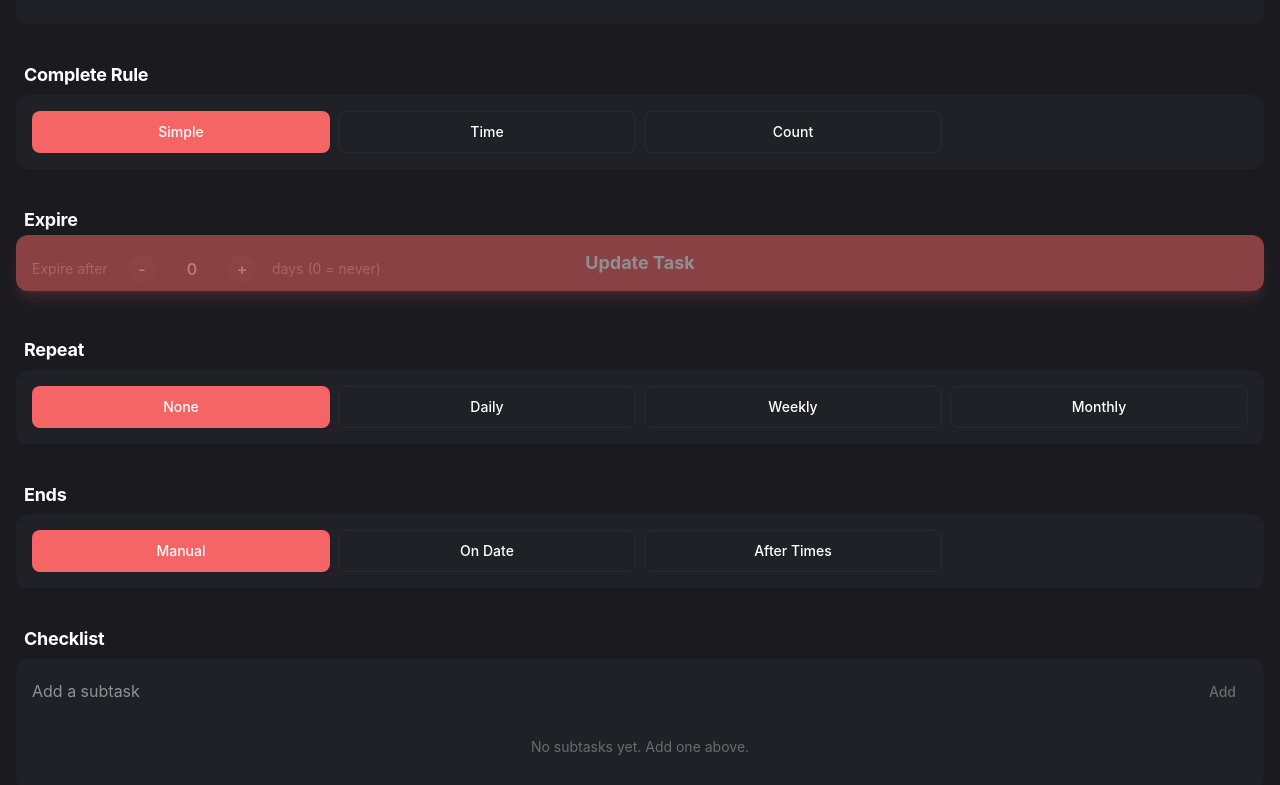
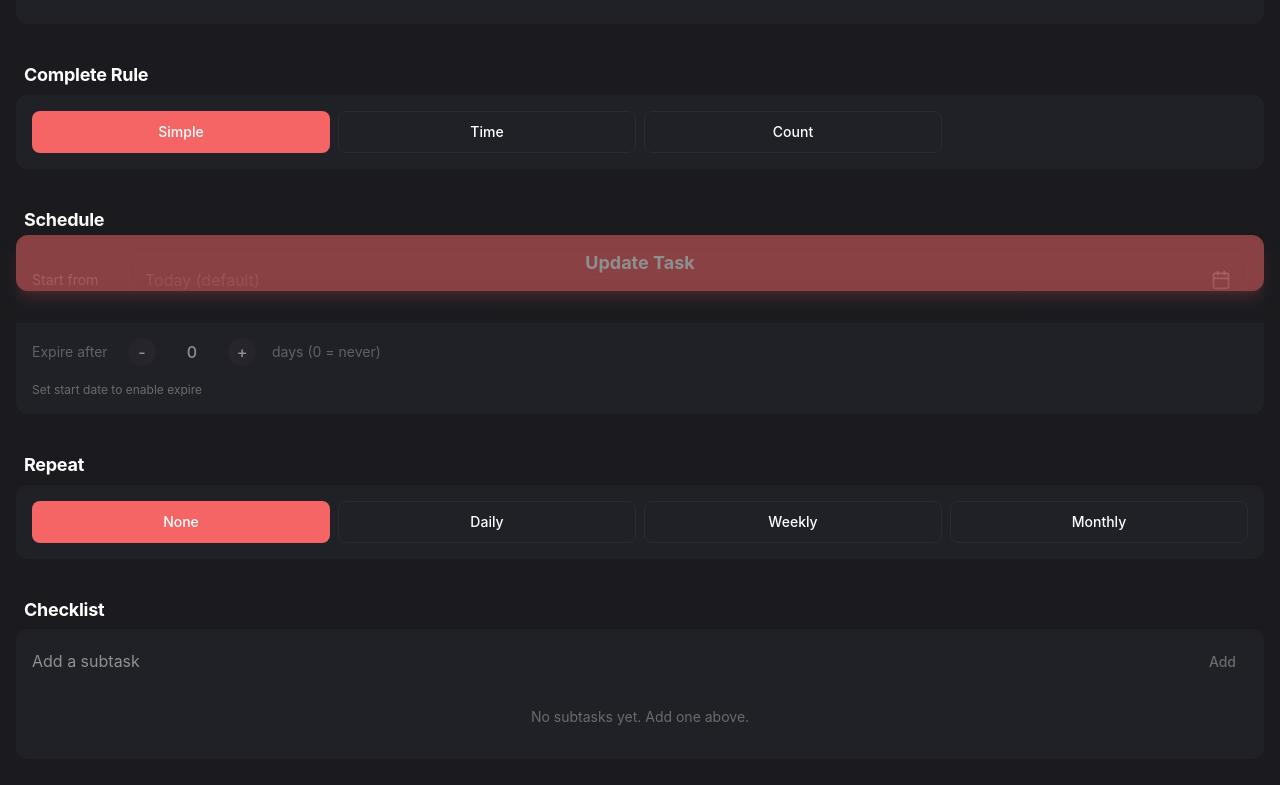
Before and after one commit to ruinb0wman/exp1, a React (Vite) app: page /tasks/1 in a window 1280 px wide. Shown: the part 477-1262 px from the top of the page. Built offline with nearby package versions, Linux system fonts and the light colour scheme; the HTML template or start-up script is replaced by a standard one.

Commit message:
add start & expire

```diff
--- a/src/db/migrations/index.ts
+++ b/src/db/migrations/index.ts
@@ -74,4 +74,15 @@ export function migration(db: DB) {
       }
     }
   });
+
+  // Version 7: 添加 taskTemplates 的 startAt 字段
+  db.version(7).stores({
+    taskTemplates: '++id, userId, repeatMode, enabled, *subtasks, [userId+enabled]',
+    taskInstances: '++id, userId, templateId, startAt, status, createdAt, [templateId+startAt]',
+    rewardTemplates: '++id, userId, replenishmentMode, enabled',
+    rewardInstances: '++id, templateId, userId, status, expiresAt',
+    users: '++id, name',
+    pointsHistory: '++id, userId, type, createdAt, [userId+createdAt]',
+    pomoSessions: '++id, userId, taskId, mode, status, startedAt'
+  });
 }
--- a/src/db/types/task.ts
+++ b/src/db/types/task.ts
@@ -25,6 +25,9 @@ export interface TaskTemplate {
   completeRule?: CompleteRule; // 完成规则：'time' 时间(分钟) / 'count' 次数
   completeTarget?: number; // 目标值（分钟或次数）
   completeExpireDays?: number; // 过期天数（0 或 undefined 表示不过期）
+
+  // 任务开始时间
+  startAt?: string; // 任务开始日期（YYYY-MM-DD），undefined 表示从今天开始
 }
 
 export interface TaskInstance {
--- a/src/pages/EditTask.tsx
+++ b/src/pages/EditTask.tsx
@@ -73,6 +73,9 @@ export function EditTask() {
   const [completeTarget, setCompleteTarget] = useState<number>(1);
   const [completeExpireDays, setCompleteExpireDays] = useState<number>(0);
 
+  // 开始时间
+  const [startAt, setStartAt] = useState<string>("");
+
   // 加载现有数据（编辑模式）
   useEffect(() => {
     if (existingTemplate) {
@@ -92,6 +95,8 @@ export function EditTask() {
       setCompleteRule(existingTemplate.completeRule);
       setCompleteTarget(existingTemplate.completeTarget ?? 1);
       setCompleteExpireDays(existingTemplate.completeExpireDays ?? 0);
+      // 加载开始时间
+      setStartAt(existingTemplate.startAt ?? "");
     }
   }, [existingTemplate]);
 
@@ -141,6 +146,7 @@ export function EditTask() {
       completeRule,
       completeTarget: completeRule ? completeTarget : undefined,
       completeExpireDays: completeRule ? completeExpireDays : undefined,
+      startAt: startAt || undefined,
     };
 
     try {
@@ -324,13 +330,41 @@ export function EditTask() {
           </div>
         </div>
 
-        {/* Expire Days Section - 独立于 Complete Rule */}
+        {/* Schedule Card - Start At & Expire */}
         <div>
           <h3 className="text-text-primary text-lg font-bold leading-tight tracking-[-0.015em] px-2 pb-2 pt-4">
-            Expire
+            Schedule
           </h3>
-          <div className="rounded-xl bg-surface p-4">
+          <div className="rounded-xl bg-surface p-4 space-y-4">
+            {/* Start At */}
             <div className="flex items-center gap-4">
+              <p className="text-text-secondary text-sm min-w-[80px]">Start from</p>
+              <div className="flex-1">
+                <DatePicker
+                  value={startAt ? (() => {
+                    const [year, month, day] = startAt.split('-').map(Number);
+                    return new Date(year, month - 1, day);
+                  })() : null}
+                  onChange={(date) => {
+                    if (!date) {
+                      setStartAt('');
+                      // 清空 startAt 时，同时清空 expire
+                      setCompleteExpireDays(0);
+                      return;
+                    }
+                    const year = date.getFullYear();
+                    const month = String(date.getMonth() + 1).padStart(2, '0');
+                    const day = String(date.getDate()).padStart(2, '0');
+                    setStartAt(`${year}-${month}-${day}`);
+                  }}
+                  placeholder="Today (default)"
+                  minDate={new Date()}
+                />
+              </div>
+            </div>
+
+            {/* Expire Days - 只有在设置了 startAt 时才可设置 */}
+            <div className={`flex items-center gap-4 pt-4 border-t border-surface-light ${!startAt ? 'opacity-50 pointer-events-none' : ''}`}>
               <p className="text-text-secondary text-sm min-w-[80px]">Expire after</p>
               <div className="flex items-center gap-2">
                 <button
@@ -355,10 +389,13 @@ export function EditTask() {
               </div>
               <p className="text-text-secondary text-sm">days (0 = never)</p>
             </div>
+            {!startAt && (
+              <p className="text-text-muted text-xs">Set start date to enable expire</p>
+            )}
           </div>
         </div>
 
-        {/* Repeat Section Card */}
+        {/* Repeat & Ends Card */}
         <div>
           <h3 className="text-text-primary text-lg font-bold leading-tight tracking-[-0.015em] px-2 pb-2 pt-4">
             Repeat
@@ -428,15 +465,11 @@ export function EditTask() {
                 />
               </div>
             )}
-          </div>
-        </div>
 
-        {/* Ends Section Card */}
-        <div>
-          <h3 className="text-text-primary text-lg font-bold leading-tight tracking-[-0.015em] px-2 pb-2 pt-4">
-            Ends
-          </h3>
-          <div className="rounded-xl bg-surface p-4 space-y-4">
+            {/* Ends Section - 只有在 repeat 不为 none 时才显示 */}
+            {repeatMode !== "none" && (
+              <div className="pt-4 border-t border-surface-light space-y-4">
+                <p className="text-text-primary text-sm font-medium">Ends</p>
                 <RadioGroup
                   list={endOptions}
                   value={endIndex}
@@ -494,6 +527,8 @@ export function EditTask() {
                       </button>
                     </div>
                     <p className="text-text-secondary text-sm">times</p>
+                  </div>
+                )}
               </div>
             )}
           </div>
```
Lines whose indentation alone changed are shown as unchanged.
